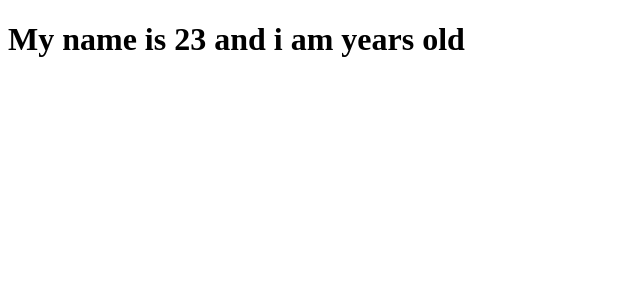
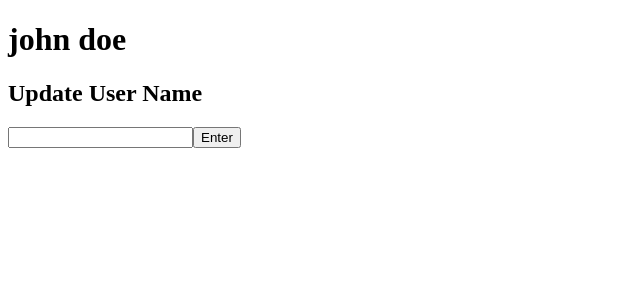
Before and after one commit to hammadhttps/react_practice, a React (Vite) app in the folder my_app_4/: page / in a window 1280 px wide. Shown: the top 300 px of the page, without its empty margins (0-640 px from the left). Built offline with nearby package versions, Linux system fonts and the light colour scheme.

Commit message:
feat: integrate UserContext with UserProvider, User_profile, and UpdateUser components; replace Context_api_use with Context_hook

```diff
--- a/my_app_4/src/components/App.jsx
+++ b/my_app_4/src/components/App.jsx
@@ -3,6 +3,10 @@
 import Use_effect from './Use_effect'
 import Fetch_data from './fetch_data'
 import Context_api_eg from './Context_api_eg'
+import Context_hook from './Context_hook'
+import User_profile from './User_profile'
+import { UserProvider } from './UserContext'
+import UpdateUser from './UpdateUser'
 
 
  const App = () => {
@@ -15,7 +19,10 @@
 
     //context_api_eg
     <div>
-      <Context_api_eg/>
+      <UserProvider>
+      <User_profile/>
+      <UpdateUser/>
+      </UserProvider>
     </div>
 
    )
--- a/my_app_4/src/components/Context_api_eg.jsx
+++ b/my_app_4/src/components/Context_api_eg.jsx
@@ -1,6 +1,7 @@
 import React from 'react'
 import { createContext } from 'react'
 import Context_api_use from './Context_api_use';
+import Context_hook from './Context_hook';
 
 export const data=createContext();
 
@@ -13,7 +14,8 @@
     <div>
            <data.Provider value={name}>
             <data.Provider value={age}>
-            <Context_api_use/>
+            {/* <Context_api_use/> */}
+            <Context_hook/>
             </data.Provider>
            </data.Provider>
     </div>
--- /dev/null
+++ b/my_app_4/src/components/Context_hook.jsx
@@ -0,0 +1,18 @@
+import React from 'react'
+import { useContext,useState} from 'react';
+import { data,data1 } from './Context_api_eg';
+
+const Context_hook = () => {
+
+    const username=useContext(data);
+    const age=useContext(data1);
+
+  return (
+    <div>
+        <h1>{username}</h1>
+        <h2>{age}</h2>
+    </div>
+  )
+}
+
+export default Context_hook
--- /dev/null
+++ b/my_app_4/src/components/UpdateUser.jsx
@@ -0,0 +1,28 @@
+import { useContext,useState } from 'react';
+import React from 'react';
+import { UserContext } from './UserContext';
+
+
+const UpdateUser = () => {
+    const {updateUser}=useContext(UserContext);
+    const [newname,setNewname]=useState('');
+
+    const handleSubmit=e=>{
+        e.preventDefault();
+        if(newname.trim()){
+            updateUser(newname);
+            setNewname('');
+        }
+    }
+  return (
+    <div>
+        <h2>Update User Name</h2>
+        <form onSubmit={handleSubmit}>
+           <input type="text" value={newname} onChange={e=>setNewname(e.target.value)} />
+           <button type='submit'>Enter</button>
+        </form>
+    </div>
+  )
+}
+
+export default UpdateUser
--- /dev/null
+++ b/my_app_4/src/components/UserContext.jsx
@@ -0,0 +1,19 @@
+import { createContext,useState } from "react";
+
+const UserContext=createContext();
+
+
+const UserProvider=({children})=>
+{
+    const [user,setUser]=useState({name:"john doe"});
+    const updateUser=(newname)=>{
+        setUser({name:newname});
+    }
+
+     return <UserContext.Provider value={{user,updateUser}}>
+        {children}
+     </UserContext.Provider>
+}
+
+
+export {UserContext,UserProvider};
--- /dev/null
+++ b/my_app_4/src/components/User_profile.jsx
@@ -0,0 +1,17 @@
+import React from 'react';
+import { UserContext } from './UserContext';
+import { useContext } from 'react';
+
+
+
+const User_profile = () => {
+
+    const {user}=useContext(UserContext)
+  return (
+    <div>
+    <h1>{user.name}</h1>
+    </div>
+  )
+}
+
+export default User_profile
```
